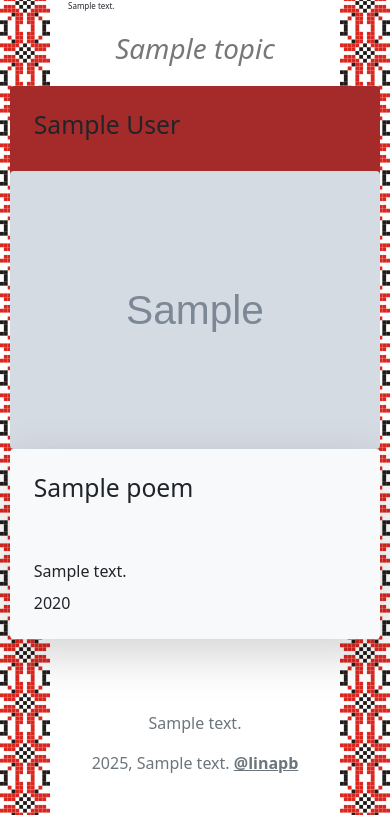
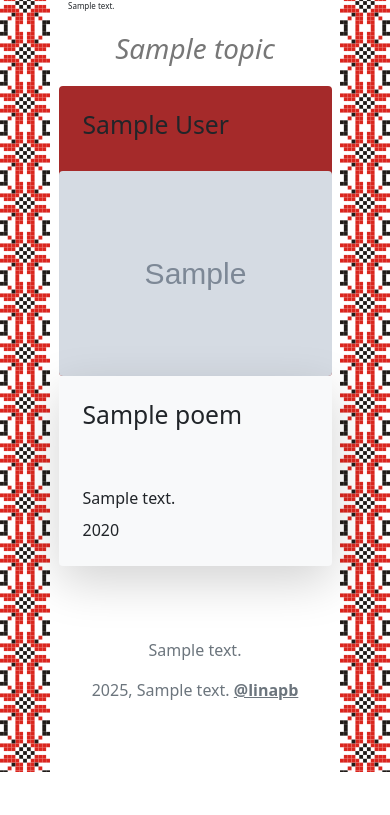
Before and after one commit to linapb/poetry_of_ukraine, a Flask app: template templates/index.html in a window 390 px wide. Shown: the part 72-887 px from the top of the page. After the commit the page ends 844 px from the top, so only its background shows below. Run offline with Flask 3, Linux system fonts and the light colour scheme; the template is opened without the code that fills it: most values are stand-ins (such as "Sample title", 1, 10 or a date in 2020); grey boxes marked "Sample" are stand-in pictures.

Commit message:
Make cards smaller on mobile

```diff
--- a/static/styles.css
+++ b/static/styles.css
@@ -146,7 +146,7 @@ body{
 
     /* Adjust spacing */
     .container {
-        max-width: 95%;
+        max-width: 70%;
         margin-left: auto;
         margin-right: auto;
     }
```
